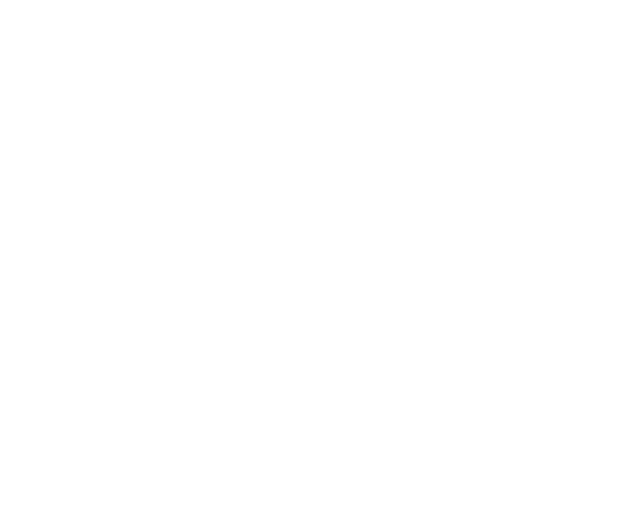
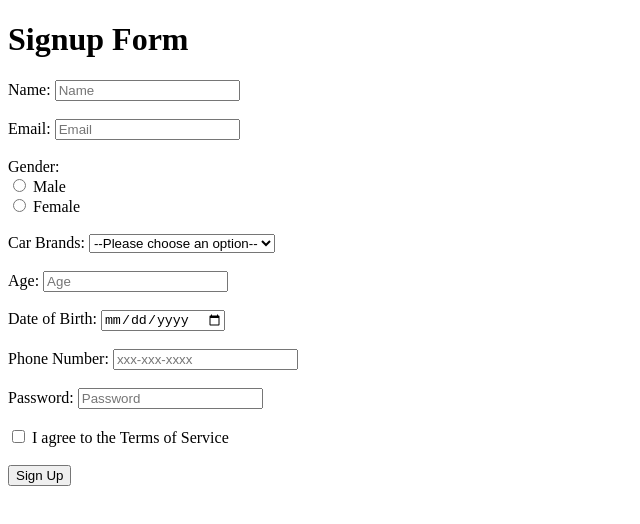
Before and after one commit to acciojob/signup-form-car-zahir1206, a website: page main.html in a window 1280 px wide. Shown: the whole page, without its empty margins (0-640 px from the left). Drawn offline with Linux system fonts and the light colour scheme.

Commit message:
created a submission

```diff
--- a/main.html
+++ b/main.html
@@ -1,16 +1,54 @@
 <!DOCTYPE html>
 
-<html>
+<head>
+    <title>Signup Form</title>
+</head>
+<body>
+    <h1>Signup Form</h1>
+    <form action="your_server_endpoint_here" method="post">
+        <!-- Name -->
+        <label for="name">Name:</label>
+        <input type="text" id="name" name="name" placeholder="Name" required><br><br>
 
-<head>
-	<link rel="stylesheet" href="styles.css">
-</head>
+        <!-- Email -->
+        <label for="email">Email:</label>
+        <input type="email" id="email" name="email" placeholder="Email" required><br><br>
 
-<body>
-	<!-- the entire body must be written by student -->
-    <script type="text/javascript" src="./script.js">
-</script>
+        <!-- Gender -->
+        <label>Gender:</label><br>
+        <input type="radio" id="gender_m" name="gender" required>
+        <label for="gender_m">Male</label><br>
+        <input type="radio" id="gender_f" name="gender" required>
+        <label for="gender_f">Female</label><br><br>
 
+        <!-- Car Brands -->
+        <label for="cars">Car Brands:</label>
+        <select id="cars" name="cars" required>
+            <option value="">--Please choose an option--</option>
+            <!-- Add car brand options here -->
+        </select><br><br>
+
+        <!-- Age -->
+        <label for="age">Age:</label>
+        <input type="number" id="age" name="age" placeholder="Age" required><br><br>
+
+        <!-- Date of Birth -->
+        <label for="dob">Date of Birth:</label>
+        <input type="date" id="dob" name="dob" required><br><br>
+
+        <!-- Phone Number -->
+        <label for="tel">Phone Number:</label>
+        <input type="tel" id="tel" name="tel" placeholder="xxx-xxx-xxxx"><br><br>
+
+        <!-- Password -->
+        <label for="password">Password:</label>
+        <input type="password" id="password" name="password" placeholder="Password" required><br><br>
+
+        <!-- I agree to the TOS -->
+        <input type="checkbox" id="tos" name="tos" required>
+        <label for="tos">I agree to the Terms of Service</label><br><br>
+
+        <!-- Submit Button -->
+        <button type="submit">Sign Up</button>
+    </form>
 </body>
-
-</html>
```
